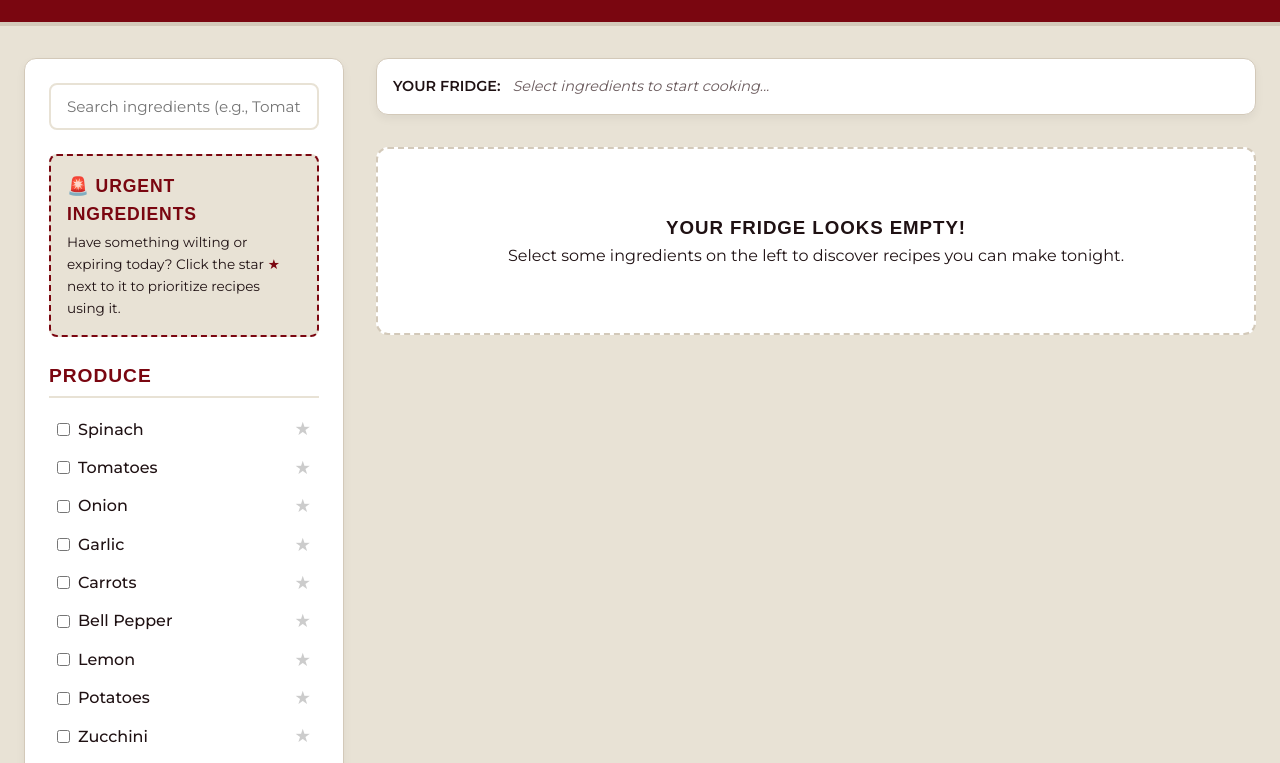
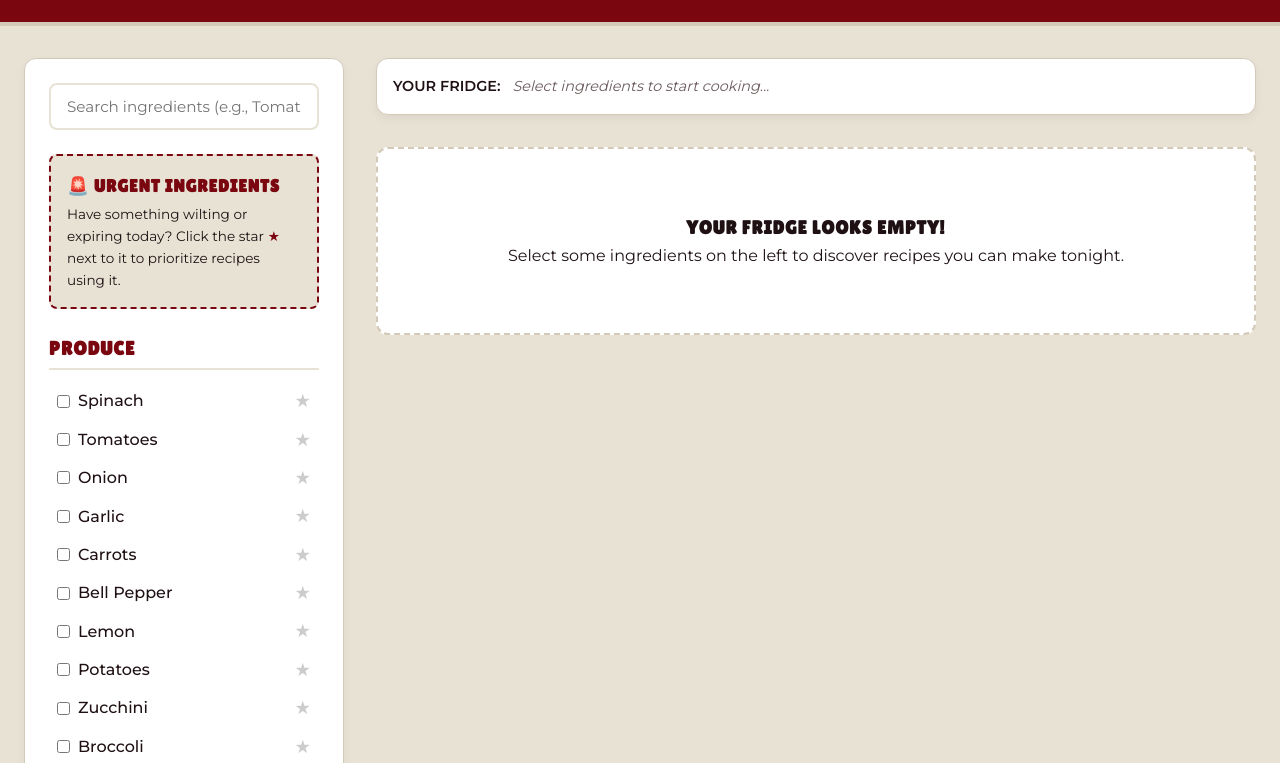
Before and after one commit to Thairu297/Fridge-Fillter, a plain HTML site: page index.html in a window 1280 px wide. Shown: the part 145-908 px from the top of the page. Drawn offline with Linux system fonts and the light colour scheme.

Commit message:
Add new font and preconnect links in index.html

```diff
--- a/index.html
+++ b/index.html
@@ -7,6 +7,9 @@
     <link rel="preconnect" href="https://fonts.googleapis.com">
     <link rel="preconnect" href="https://fonts.gstatic.com" crossorigin>
     <link href="https://fonts.googleapis.com/css2?family=Inter:wght@400;500;600&family=Lora:ital,wght@0,600;1,500&display=swap" rel="stylesheet">
+    <link rel="preconnect" href="https://fonts.googleapis.com">
+<link rel="preconnect" href="https://fonts.gstatic.com" crossorigin>
+<link href="https://fonts.googleapis.com/css2?family=Lilita+One&display=swap" rel="stylesheet">
     <link rel="stylesheet" href="styles.css">
 </head>
 <body>
```
